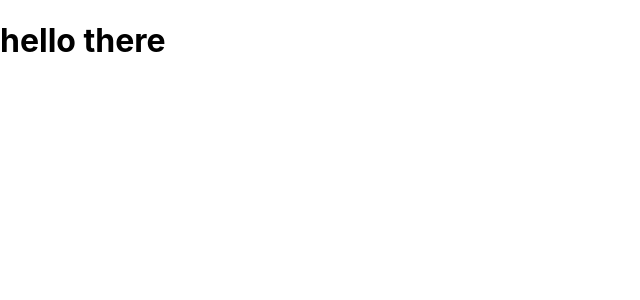
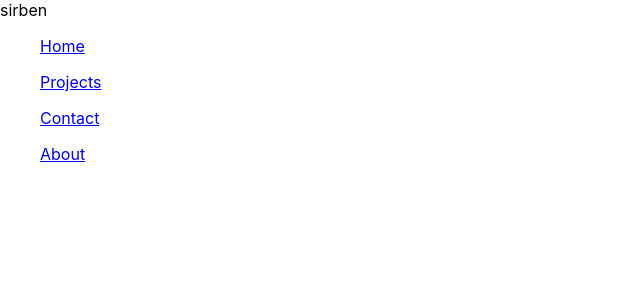
Before and after one commit to sirben181/my-app, a React (Create React App) app: page / in a window 1280 px wide. Shown: the top 300 px of the page, without its empty margins (0-640 px from the left). Built offline with nearby package versions, Linux system fonts and the light colour scheme.

Commit message:
navbar start

```diff
--- a/src/App.css
+++ b/src/App.css
@@ -1,38 +1,4 @@
-.App {
-  text-align: center;
-}
-
-.App-logo {
-  height: 40vmin;
-  pointer-events: none;
-}
-
-@media (prefers-reduced-motion: no-preference) {
-  .App-logo {
-    animation: App-logo-spin infinite 20s linear;
-  }
-}
-
-.App-header {
-  background-color: #282c34;
-  min-height: 100vh;
-  display: flex;
-  flex-direction: column;
-  align-items: center;
-  justify-content: center;
-  font-size: calc(10px + 2vmin);
-  color: white;
-}
-
-.App-link {
-  color: #61dafb;
-}
-
-@keyframes App-logo-spin {
-  from {
-    transform: rotate(0deg);
-  }
-  to {
-    transform: rotate(360deg);
-  }
-}
+.app{
+  margin:0;
+  padding:0;
+min-height:100vh;}
--- a/src/App.js
+++ b/src/App.js
@@ -4,11 +4,11 @@ import Navbar from './components/Navbar';
 
 function App() {
   return (
-    <>
+    <div className='app'>
       <Routes>
         <Route path='/' element={<Navbar/>}/>
       </Routes>
-    </>
+    </div>
   );
 }
 
--- a/src/components/Navbar.js
+++ b/src/components/Navbar.js
@@ -1,9 +1,22 @@
 import React from 'react'
-
+// import { Link } from 'react-router-dom'
+import './navbar.css'
 const Navbar = () => {
   return (
-    <div>
-        <h1> hello there</h1>
+    <div className='container'>
+      {/* here need alogo on the right and then the navbar with -home
+      -projects -contacts*/}
+       <div className='wrapper'>
+        <div className="navbar-cont">
+          <div className="logocont">sirben</div>
+          <div className="navbar">
+          <ul><a href='#'>Home</a></ul>
+          <ul><a href='#'>Projects</a></ul>
+          <ul><a href='#'>Contact</a></ul>
+          <ul><a href='#'>About</a></ul>
+          </div>
+        </div>
+       </div>
 
     </div>
   )
--- /dev/null
+++ b/src/components/navbar.css
@@ -0,0 +1,7 @@
+.container{
+    display: flex;
+    flex-direction: column;
+    width:100%;
+    height:120px;
+}
+h1{color:#fff;}
```
